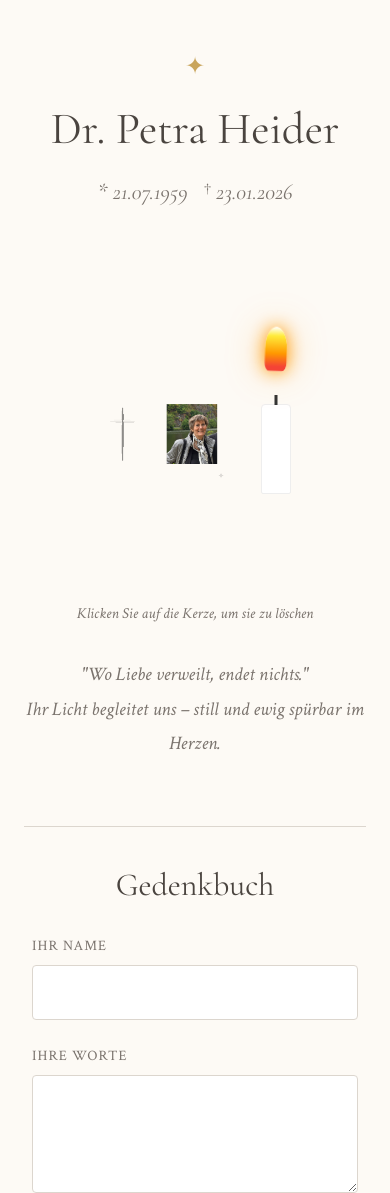
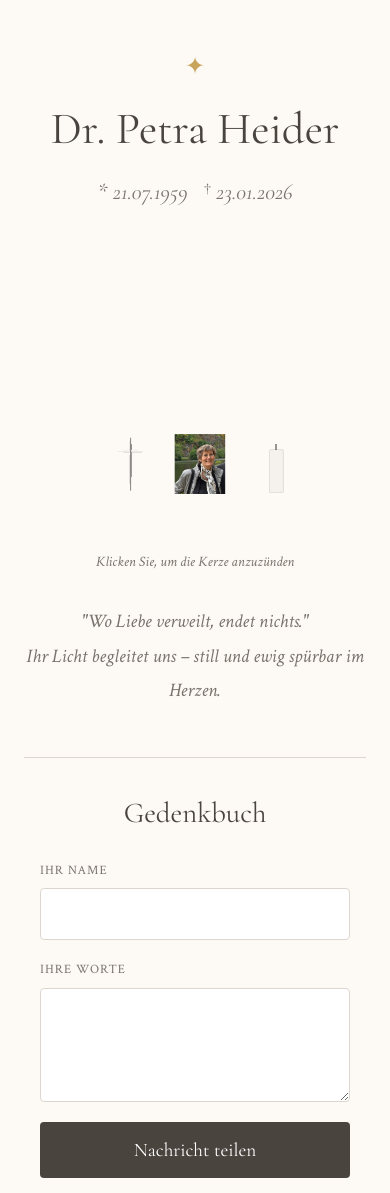
Before and after one commit to Avishek2020/petra-heider, a plain HTML site: page index.html in a window 390 px wide. Shown: the top 1193 px of the page. Drawn offline with nearby package versions, Linux system fonts and the light colour scheme.

Commit message:
Update index.html

```diff
--- a/index.html
+++ b/index.html
@@ -13,7 +13,6 @@
         }
 
         :root {
-            /* Updated background color to perfectly match the photo's warm tones */
             --bg-cream: #fdfaf5;
             --dark-brown: #4a443f;
             --warm-brown: #7a736d;
@@ -69,30 +68,33 @@
             margin-bottom: 2.5rem;
         }
 
-        /* Memorial Row Layout */
+        /* Memorial Row Layout - Centered Portrait and Candle */
         .memorial-row {
             display: flex;
-            align-items: center;
+            align-items: flex-end;
             justify-content: center;
             width: 100%;
-            max-width: 700px;
-            margin: 2rem auto;
-            min-height: 320px;
-            gap: 4rem;
+            max-width: 600px;
+            margin: 1rem auto;
+            min-height: 220px;
+            gap: 3rem;
         }
 
         .item-cell {
             display: flex;
             justify-content: center;
-            align-items: center;
+            align-items: flex-end;
         }
 
         .portrait-frame {
             position: relative;
             width: clamp(130px, 22vw, 190px);
-            /* Subtle multiply blend mode helps the photo background dissolve into the site background */
             mix-blend-mode: multiply;
             filter: contrast(1.05) brightness(1.02);
+            display: block;
+            border: none;
+            padding: 0;
+            background: transparent;
         }
 
         .portrait-frame img {
@@ -101,88 +103,91 @@
             display: block;
         }
 
-        .frame-ornament {
-            position: absolute;
-            bottom: 4px;
-            right: 4px;
-            color: #ccc;
-            font-size: 0.6rem;
-            opacity: 0.8;
-        }
-
-        /* Candle Styling */
+        /* Candle Styling - Slim and Small */
         .candle-container {
-            width: clamp(30px, 6vw, 45px);
-            height: clamp(120px, 22vw, 160px);
+            width: clamp(15px, 3vw, 22px);
+            height: clamp(63px, 10.8vw, 90px);
             position: relative;
             cursor: pointer;
             user-select: none;
             display: flex;
             flex-direction: column;
             justify-content: flex-end;
+            transition: transform 0.2s ease;
+            /* Increased margin to move candle up as requested */
+            margin-bottom: 25px;
+        }
+
+        .candle-container:hover {
+            transform: scale(1.05);
         }
 
         .candle-body {
             width: 100%;
-            height: 75%;
+            height: 70%;
             background: #fff;
             border: 1px solid #eee;
-            border-radius: 4px 4px 2px 2px;
+            border-radius: 2px 2px 1px 1px;
             position: relative;
+            box-shadow: inset -1px 0 3px rgba(0,0,0,0.02);
         }
 
         .wick {
-            width: 3px;
-            height: 10px;
+            width: 1px;
+            height: 6px;
             background: #333;
             position: absolute;
-            top: -10px;
+            top: -6px;
             left: 50%;
             transform: translateX(-50%);
         }
 
         .flame {
             position: absolute;
-            top: -45px;
+            top: -28px;
             left: 50%;
             transform: translateX(-50%);
-            width: 20px;
-            height: 40px;
+            width: 12px;
+            height: 24px;
             background: linear-gradient(to bottom, #fff 0%, #ffeb3b 20%, #ff9800 60%, #f44336 90%);
             border-radius: 50% 50% 20% 20%;
-            box-shadow: 0 0 15px #ff9800, 0 0 35px rgba(255, 152, 0, 0.4);
-            animation: flicker 1s infinite alternate;
-            transition: opacity 0.4s;
+            box-shadow: 0 0 10px #ff9800, 0 0 20px rgba(255, 152, 0, 0.4);
+            animation: flicker 1.2s infinite alternate ease-in-out;
+            transition: opacity 0.5s ease, transform 0.5s ease;
             z-index: 2;
         }
 
         @keyframes flicker {
-            0% { transform: translateX(-50%) scale(1); }
-            100% { transform: translateX(-50%) scale(1.1) rotate(2deg); }
+            0% { transform: translateX(-50%) scale(1) rotate(-1deg); }
+            100% { transform: translateX(-50%) scale(1.08) rotate(1deg); }
         }
 
+        /* is-off state */
         .is-off .flame {
             opacity: 0;
+            transform: translateX(-50%) scale(0.4);
             pointer-events: none;
         }
 
         .is-off .candle-body {
-            background: #f0f0f0;
+            background: #f5f2ed;
+            border-color: #e5e0d8;
         }
 
         .hint {
-            font-size: 0.95rem;
+            font-size: 0.9rem;
             color: var(--warm-brown);
             font-style: italic;
             text-align: center;
             margin-top: 1rem;
             margin-bottom: 2rem;
+            transition: color 0.3s;
         }
 
         /* Sections */
         .section-card {
-            margin-top: 2rem;
-            padding: 2.5rem 1rem;
+            margin-top: 1rem;
+            padding: 2rem 1rem;
             border-top: 1px solid var(--frame-border);
             width: 100%;
             max-width: 650px;
@@ -201,7 +206,7 @@
 
         h2 {
             font-family: 'Cormorant Garamond', serif;
-            font-size: 2rem;
+            font-size: 1.8rem;
             margin-bottom: 1.5rem;
             text-align: center;
             font-weight: 400;
@@ -210,7 +215,7 @@
         /* Form */
         .condolence-form {
             display: grid;
-            gap: 1.5rem;
+            gap: 1.2rem;
         }
 
         .input-group {
@@ -220,14 +225,14 @@
         }
 
         label {
-            font-size: 0.9rem;
+            font-size: 0.8rem;
             color: var(--warm-brown);
             text-transform: uppercase;
             letter-spacing: 1px;
         }
 
         input, textarea {
-            padding: 1rem;
+            padding: 0.9rem;
             border: 1px solid var(--frame-border);
             background: white;
             font-family: inherit;
@@ -239,9 +244,9 @@
             background: var(--dark-brown);
             color: white;
             border: none;
-            padding: 1.2rem;
+            padding: 1rem;
             font-family: 'Cormorant Garamond', serif;
-            font-size: 1.4rem;
+            font-size: 1.2rem;
             cursor: pointer;
             transition: 0.3s;
             border-radius: 4px;
@@ -252,52 +257,49 @@
         }
 
         .comments-list {
-            margin-top: 2.5rem;
+            margin-top: 2rem;
         }
 
         .comment-item {
             background: white;
-            padding: 1.8rem;
-            margin-bottom: 1.2rem;
+            padding: 1.5rem;
+            margin-bottom: 1rem;
             border: 1px solid var(--frame-border);
             border-radius: 4px;
+            box-shadow: 0 2px 5px rgba(0,0,0,0.02);
         }
 
         .comment-meta {
-            font-size: 0.9rem;
+            font-size: 0.85rem;
             color: #999;
-            margin-bottom: 0.8rem;
+            margin-bottom: 0.6rem;
         }
 
         .comment-author {
             font-weight: 600;
             color: var(--dark-brown);
             margin-right: 12px;
-            font-size: 1rem;
         }
 
         .comment-text {
-            font-size: 1.1rem;
+            font-size: 1rem;
             line-height: 1.6;
         }
 
         footer {
             margin-top: 2rem;
-            padding: 4rem;
+            padding: 3rem;
             text-align: center;
             color: var(--warm-brown);
             font-style: italic;
-            font-size: 1.1rem;
+            font-size: 1rem;
         }
 
-        /* Responsive row adjustments */
         @media (max-width: 480px) {
             .memorial-row {
-                min-height: 240px;
+                min-height: 220px;
                 gap: 2rem;
-            }
-            .section-card {
-                padding: 2rem 0.5rem;
+                align-items: flex-end;
             }
         }
     </style>
@@ -314,17 +316,16 @@
         </header>
 
         <div class="memorial-row">
-            <!-- Center: Portrait -->
+            <!-- Portrait Section -->
             <div class="item-cell">
                 <div class="portrait-frame">
                     <img src="https://raw.githubusercontent.com/Avishek2020/petra-heider/refs/heads/main/photos/1000199784.png" alt="Dr. Petra Heider">
-                    <span class="frame-ornament">✦</span>
                 </div>
             </div>
 
-            <!-- Right: Candle -->
+            <!-- Candle Section -->
             <div class="item-cell">
-                <div class="candle-container" id="candleToggle">
+                <div class="candle-container is-off" id="candleToggle">
                     <div class="flame"></div>
                     <div class="candle-body">
                         <div class="wick"></div>
@@ -333,7 +334,7 @@
             </div>
         </div>
 
-        <p class="hint" id="candleHint">Klicken Sie auf die Kerze, um sie zu löschen</p>
+        <p class="hint" id="candleHint">Klicken Sie, um die Kerze anzuzünden</p>
 
         <section class="quote-text">
             <p>"Wo Liebe verweilt, endet nichts."</p>
@@ -363,10 +364,9 @@
     </div>
 
     <script>
-        // Candle Toggle Logic
         const candle = document.getElementById('candleToggle');
         const hint = document.getElementById('candleHint');
-        let isLit = true;
+        let isLit = false;
 
         candle.addEventListener('click', () => {
             isLit = !isLit;
@@ -374,7 +374,6 @@
             hint.textContent = isLit ? 'Klicken Sie auf die Kerze, um sie zu löschen' : 'Klicken Sie, um die Kerze anzuzünden';
         });
 
-        // Form Logic
         const form = document.getElementById('condolenceForm');
         const list = document.getElementById('commentsList');
 
```
